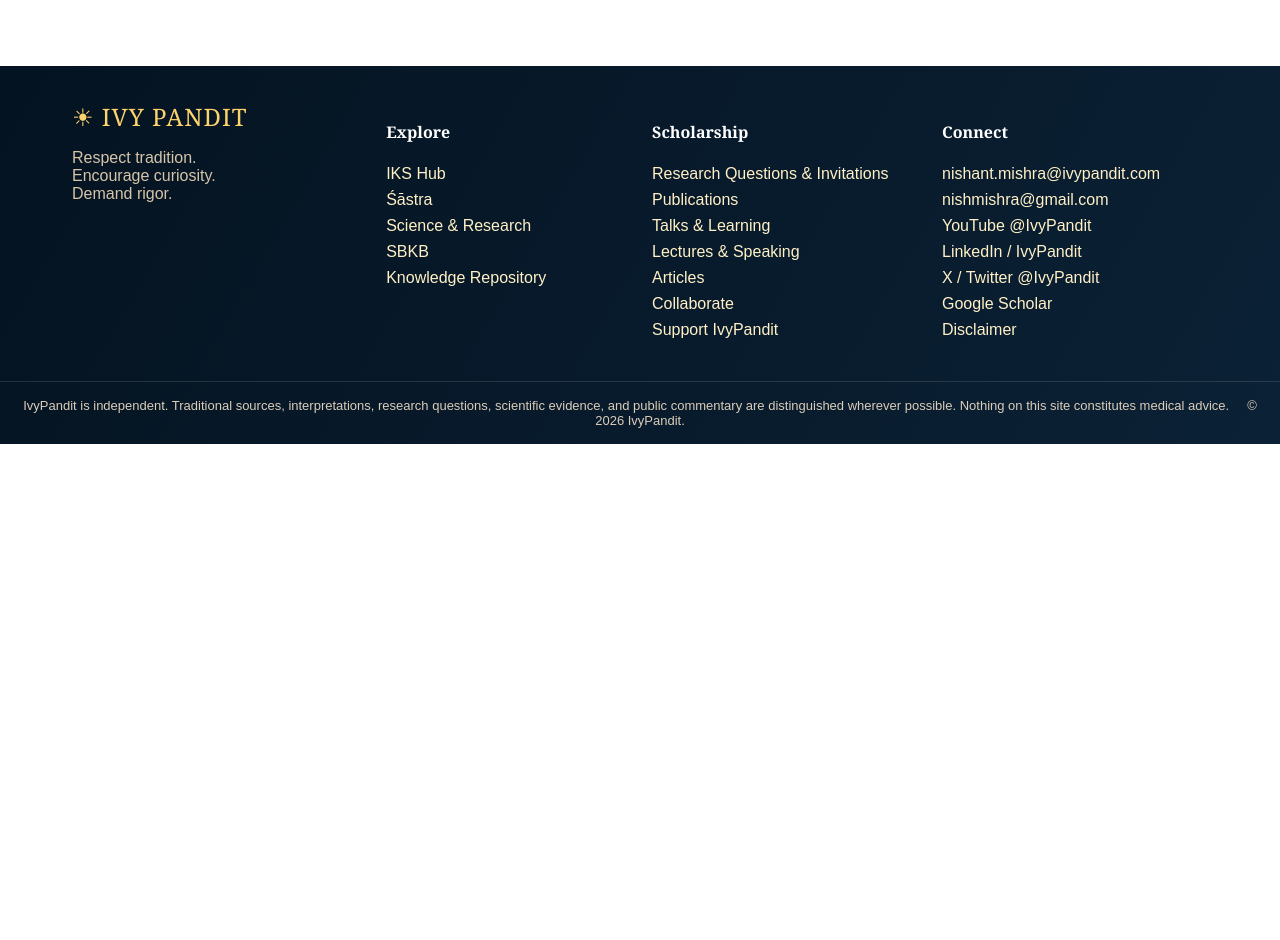
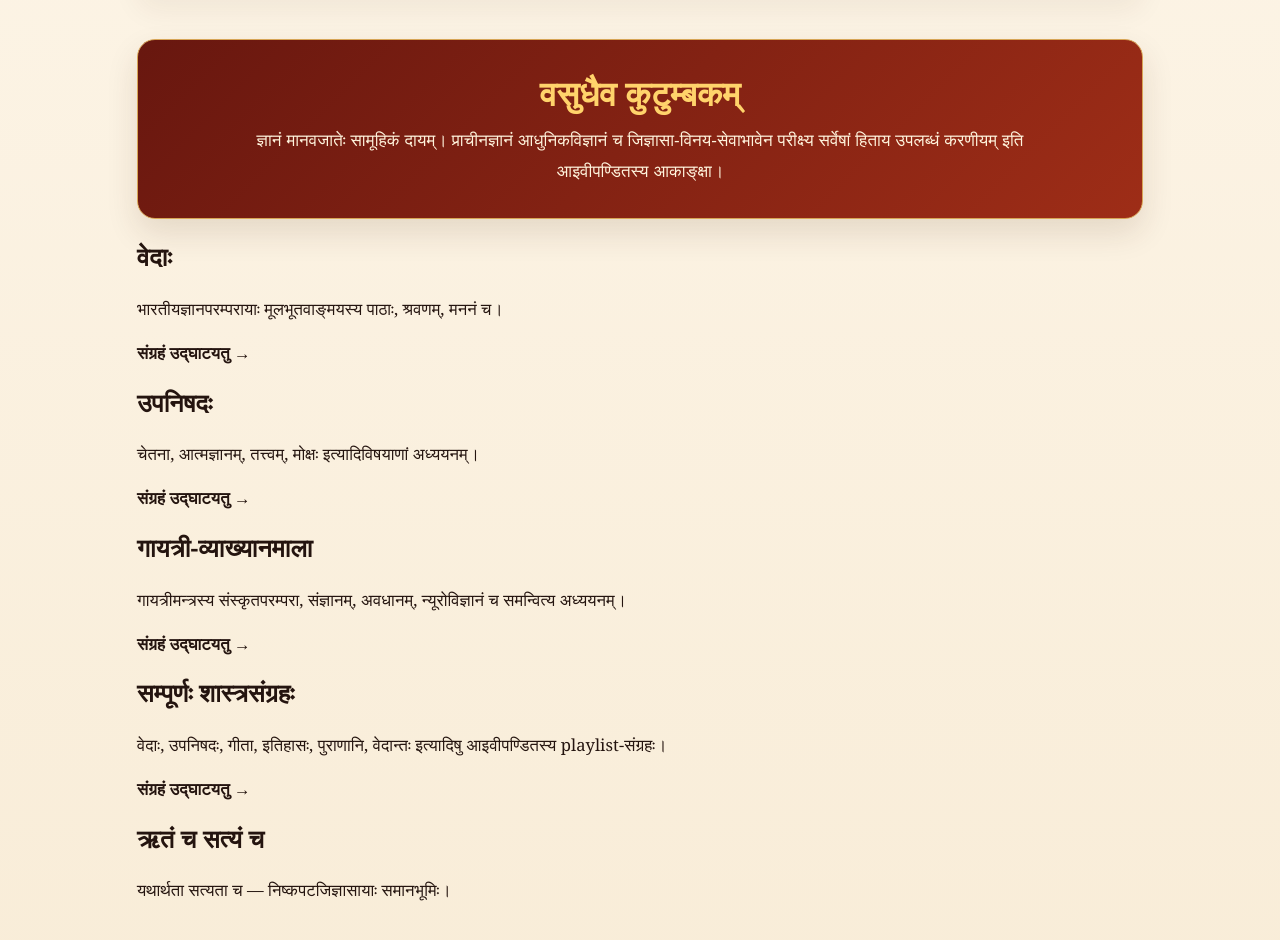
Before and after one commit to nishmishra/ivypandit-v2, a Next.js app: page /sa/shastra in a window 1280 px wide. Before the commit this address had no page. Shown: the part 880-1820 px from the top of the page. Before the commit the page ends 1324 px from the top, so only its background shows below. Built offline with nearby package versions, Linux system fonts and the light colour scheme.

Commit message:
Add Sanskrit Shastra study page

```diff
--- /dev/null
+++ b/app/sa/shastra/page.tsx
@@ -0,0 +1,17 @@
+import SanskritNav from '../SanskritNav';
+
+const collections = [
+  ['वेदाः','https://youtube.com/playlist?list=PLwQYDVEShtUoo8AoWn-6jYqbu0bk425h5&si=tJFxbnC9VvDjbGCW','भारतीयज्ञानपरम्परायाः मूलभूतवाङ्मयस्य पाठाः, श्रवणम्, मननं च।'],
+  ['उपनिषदः','https://youtube.com/playlist?list=PLwQYDVEShtUpeuJKGxSnFepXer-BY0GVy&si=MRZe8jWsRq67Lnrw','चेतना, आत्मज्ञानम्, तत्त्वम्, मोक्षः इत्यादिविषयाणां अध्ययनम्।'],
+  ['गायत्री-व्याख्यानमाला','https://youtube.com/playlist?list=PLwQYDVEShtUrQTTjvBffuXE8wWoEnKEXj&si=c76V84a4zyCdKdM_','गायत्रीमन्त्रस्य संस्कृतपरम्परा, संज्ञानम्, अवधानम्, न्यूरोविज्ञानं च समन्वित्य अध्ययनम्।'],
+  ['सम्पूर्णः शास्त्रसंग्रहः','https://www.youtube.com/@IvyPandit/playlists','वेदाः, उपनिषदः, गीता, इतिहासः, पुराणानि, वेदान्तः इत्यादिषु आइवीपण्डितस्य playlist-संग्रहः।']
+];
+
+export default function SanskritShastra(){return <main className="pageShell devanagariPage sanskritPage">
+  <section className="pageHero compact localizedHero sanskritHero"><div className="languageHeroInner"><p className="eyebrow">शास्त्राध्ययनम्</p><h1>परम्परायाः अध्ययनम्</h1><p>संस्कृतवाङ्मयस्य पठन-श्रवण-मनन-चिन्तनरूपं जीवनपर्यन्तं अध्ययनयात्राम् आइवीपण्डितः विनयेन जिज्ञासया च अभिलेखयति।</p></div></section>
+  <section className="content"><SanskritNav/>
+    <section className="missionBox"><h2>वसुधैव कुटुम्बकम्</h2><p>ज्ञानं मानवजातेः सामूहिकं दायम्। प्राचीनज्ञानं आधुनिकविज्ञानं च जिज्ञासा-विनय-सेवाभावेन परीक्ष्य सर्वेषां हिताय उपलब्धं करणीयम् इति आइवीपण्डितस्य आकाङ्क्षा।</p></section>
+    <section className="contentGrid">{collections.map(([title,href,text])=><a className="contentCard linkedCard" href={href} target="_blank" rel="noopener noreferrer" key={title}><h2>{title}</h2><p>{text}</p><span>संग्रहं उद्घाटयतु →</span></a>)}</section>
+    <section className="quotePanel"><h2>ऋतं च सत्यं च</h2><p>यथार्थता सत्यता च — निष्कपटजिज्ञासायाः समानभूमिः।</p></section>
+  </section>
+</main>}
```
